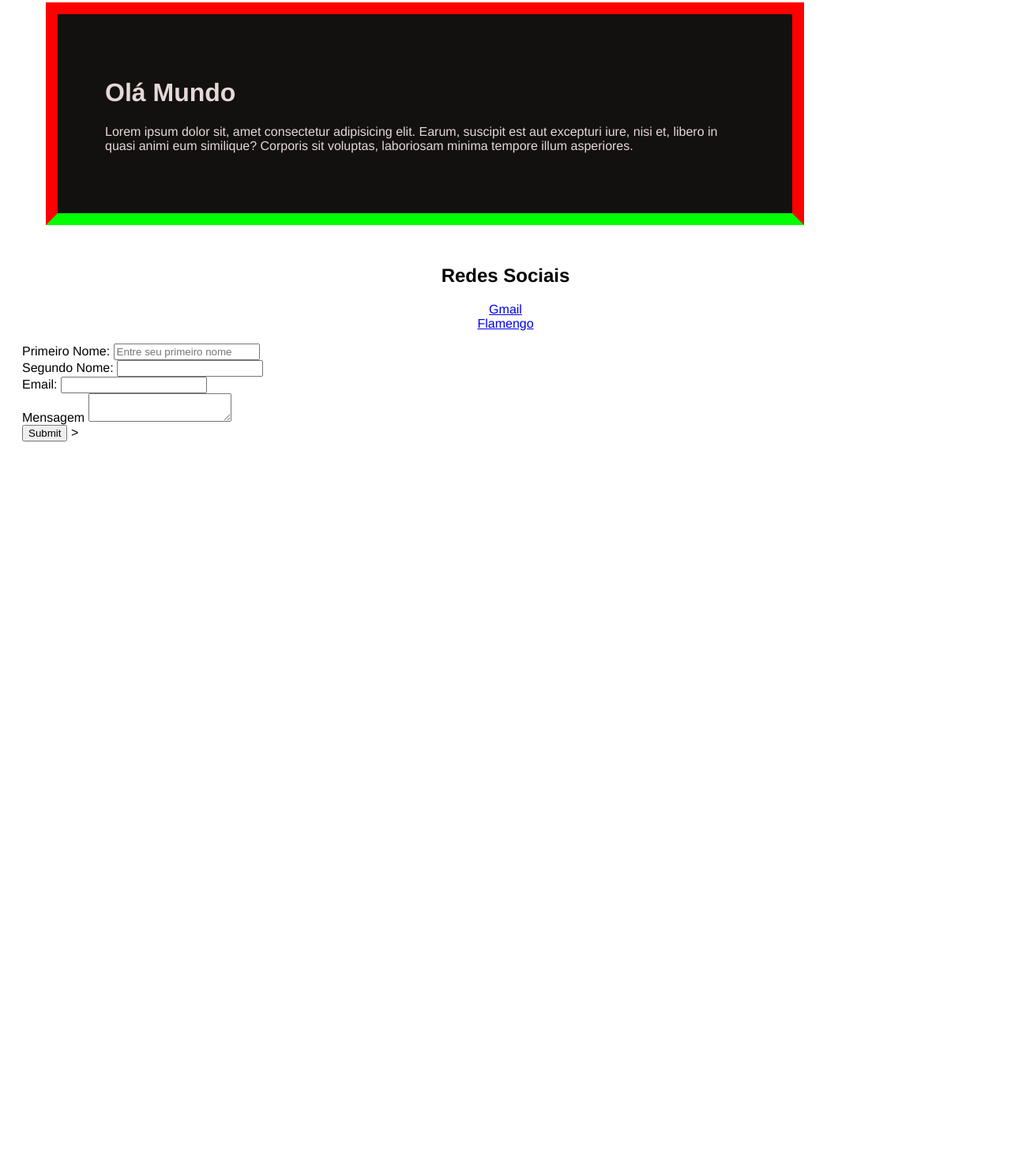
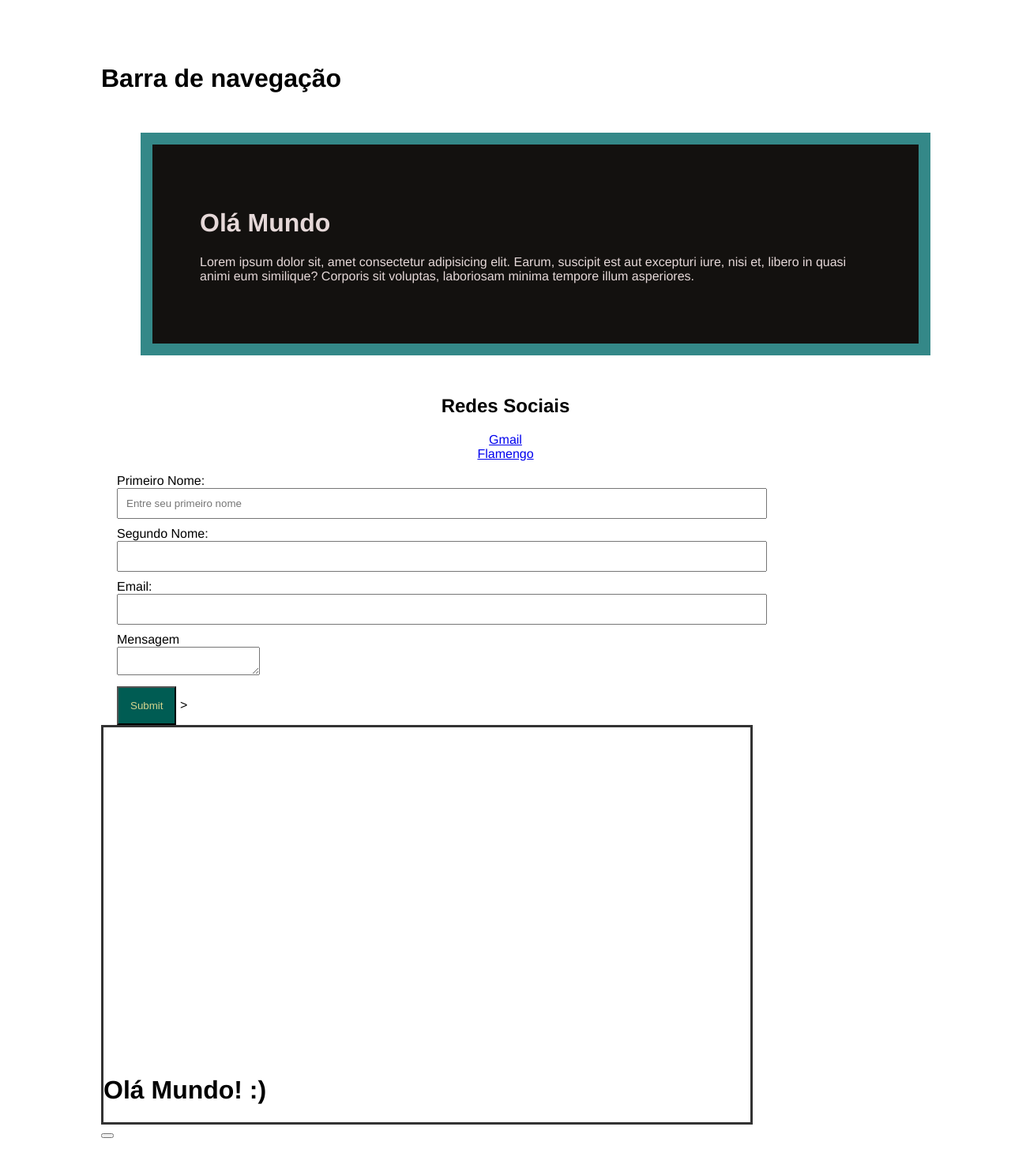
Before and after one commit to diegoparantes/Primeiro_site_CSS, a plain HTML site: page index.html in a window 1280 px wide. Shown: the part 47-1526 px from the top of the page at 79% size. Before the commit the page ends 800 px from the top, so only its background shows below. Drawn offline with Linux system fonts and the light colour scheme.

Commit message:
revisar Barra de navegação

```diff
--- a/index.html
+++ b/index.html
@@ -4,11 +4,14 @@
     <meta charset="UTF-8">
     <meta name="viewport" content="width=device-width, initial-scale=1.0">
     <link rel="stylesheet" href="style.css">
+
     <title>Aprendendo CSS</title>
-
 </head>
 
 <body>
+<nav id="main-navbar">
+</nav>
+<h1>Barra de navegação  </h1>
   <div class= "container">
     <h1>Olá Mundo</h1>
     <p>Lorem ipsum dolor sit, amet consectetur adipisicing elit.
@@ -17,38 +20,45 @@
   </div>
 
   <aside class="main-aside">
-
    <h2> Redes Sociais</h2>
     <ul>
         <li><a href="https://Gmail.com">Gmail</a></li>
         <li><a href="https://ge.globo.com/futebol/times/flamengo/">Flamengo</a></li>
     </ul>
-
   </aside>
-
+<div class="box">
   <form action="form.php" method="Post" class="main-form">
-    <div>
+    <div class="form-group">
       <label>Primeiro Nome:</label>
       <input type="text" placeholder="Entre seu primeiro nome">
     </div>
 
-    <div>
+    <div class="form-group">
       <label>Segundo Nome:</label>
       <input type="text">
     </div>
 
-    <div>
+    <div class="form-group">
       <label>Email:</label>
       <input type="email"/>
     </div>
 
-    <div>
+    <div class="form-group">
       <label>Mensagem</label>
       <textarea name="Mensagem"></textarea>
     </div>
 
-    <input type="submit"/>
+    <input  class="button"type="submit"/>
+     ></form>
+</div>
 
-  ></form>
+     <div class="box relative">
+      <div class="absolute">
+        <h1>Olá Mundo! :)</h1>
+
+      </div>
+    </div>
+
+    <button class=""></button>
 </body>
 </html>
--- a/style.css
+++ b/style.css
@@ -1,12 +1,16 @@
 body {
     font-family:"Helvetica", sans-serif;
     font-size: 16px;
+    margin: 10%;
 }
-
+.box{
+    width: 80%;
+    margin: nome;
+}
 .container {
     background-color:#13110f;
     color:rgb(229, 216, 216);
-    width: 960px;
+    width: 1000px;
     box-sizing: border-box;
 
     margin-top:50px;
@@ -21,11 +25,11 @@ body {
     padding: bottom 60px;
     padding: 60px;
 
-    border-top: 15px solid red;
-    border-left: 15px solid red;
-    border-right:  15px solid red;
-    border-bottom:15px solid rgb(0, 255, 4);
-    border: 15px solid rgbr(0,0,255);
+    border-top: 15px solid #348888;
+    border-left: 15px solid#348888 ;
+    border-right:  15px solid #348888;
+    border-bottom:15px solid #348888 ;
+    border: 15px solid #348888;
 
 }
 
@@ -33,7 +37,7 @@ body {
     text-align: center;
 }
 .main-aside h2:hover{
-    color:green;
+    color: blue;
     cursor: pointer;
 
 }
@@ -47,7 +51,7 @@ body {
     color: red
 }
 .main-aside ul a:visited {
-    color: green;
+    color:#F24405;
 }
 /*formularioa*/
 .main-form{
@@ -55,7 +59,41 @@ body {
 }
 .main-form .form-group{
     padding-bottom: 10px;
+
 }
+
+.main-form .form-group input{
+    padding: 10px;
+    width: 100%;
+    }
+
 .main-form .form-group label{
     display: block;
 }
+
+.relative{
+    position: relative;
+border: 3px solid #333;
+height: 500px;
+}
+
+.button{
+padding: 15px;
+background-color: #005C53;
+color:#D6D58E;
+
+}
+.relative .absolute {
+    position: absolute;
+    bottom:0;
+}
+.relative.absolute h1 {
+    margin: 0;
+}
+#main-navbar{
+    background: #333;
+    color:#eee
+    padding: 15px;
+    text-align: center;
+    margin-bottom: 10px;
+}
```
